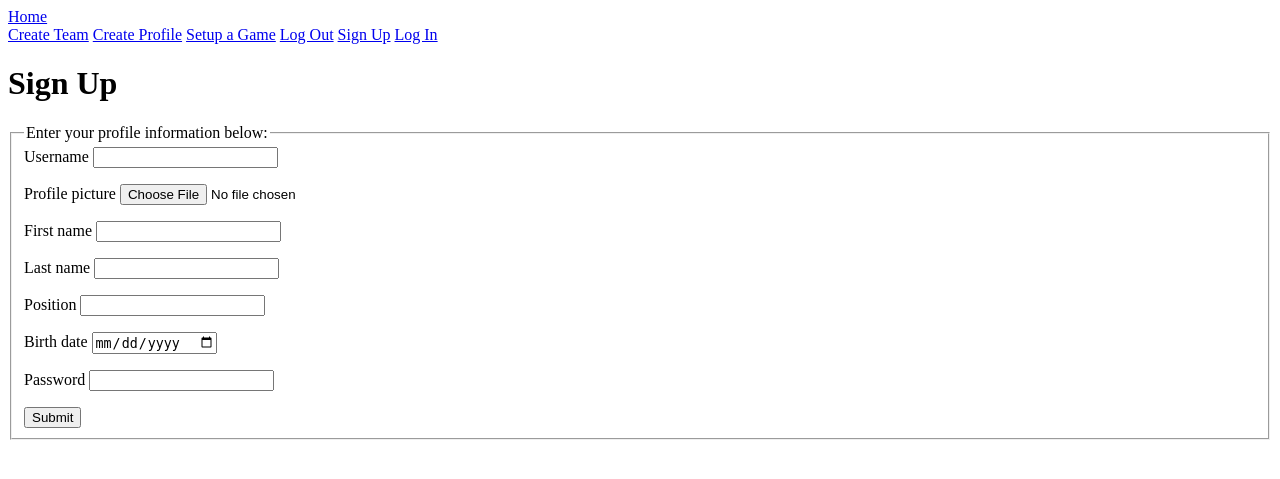
After one commit to scottzyang/kickup-soccer, a Flask app: template kickup_app/templates/signup.html in a window 1280 px wide. The commit adds this page. Shown: the top 479 px of the page. Run offline with Flask 2, Linux system fonts and the light colour scheme; the template is opened without the code that fills it, so the values that code supplies are empty, except form fields; tables that the repository leaves empty hold one stand-in row (values such as "Sample post"); form fields are guessed from the names that the template uses.

Commit message:
Add signup template

```diff
--- a/kickup_app/templates/base.html
+++ b/kickup_app/templates/base.html
@@ -6,6 +6,18 @@
     </head>
     <body>
         <!-- Add base html here. -->
+        <div id="content">
+            <nav>
+                <a href="/">Home</a>
+                <div>
+                    <a href="/create_team">Create Team</a>
+                    <a href="/create_user">Create Profile</a>
+                    <a href="/create_game">Setup a Game</a>
+                    <a href="/logout">Log Out</a>
+                    <a href="/signup">Sign Up</a>
+                    <a href="/login">Log In</a>
+                </div>
+            </nav>
 
         {% block content %}{% endblock %}
     </body>
--- a/kickup_app/templates/create_user.html
+++ /dev/null
@@ -1 +0,0 @@
-{% extends 'base.html' %}
--- a/kickup_app/templates/home.html
+++ b/kickup_app/templates/home.html
@@ -17,6 +17,10 @@
       <h2>Games</h2>
       <a href="#">Create/Edit Game</a>
     </section>
+    <section class="view-users">
+      <h2>Players</h2>
+      <a href="/players">View Players</a>
+    </section>
   </div>
 </div>
 
--- /dev/null
+++ b/kickup_app/templates/player_list.html
@@ -0,0 +1,5 @@
+{% extends 'base.html' %}
+
+{% block content %}
+
+{% endblock %}
--- /dev/null
+++ b/kickup_app/templates/signup.html
@@ -0,0 +1,73 @@
+{% extends 'base.html' %}
+
+{% block content %}
+
+<h1>Sign Up</h1>
+
+<form action="/signup" method="POST">
+    {{ form.csrf_token }}
+    <fieldset>
+        <legend>Enter your profile information below:</legend>
+
+        {{ form.username.label }}
+        {{ form.username }}
+        <ul>
+        {% for error in form.username.errors %}
+            <li class="error">{{ error }}</li>
+        {% endfor %}
+        </ul>
+
+        {{ form.profile_picture.label }}
+        {{ form.profile_picture }}
+        <ul>
+        {% for error in form.profile_picture.errors %}
+            <li class="error">{{ error }}</li>
+        {% endfor %}
+        </ul>
+
+        {{ form.first_name.label }}
+        {{ form.first_name }}
+        <ul>
+        {% for error in form.first_name.errors %}
+            <li class="error">{{ error }}</li>
+        {% endfor %}
+        </ul>
+
+        {{ form.last_name.label }}
+        {{ form.last_name}}
+        <ul>
+        {% for error in form.last_name.errors %}
+            <li class="error">{{ error }}</li>
+        {% endfor %}
+        </ul>
+
+        {{ form.position.label }}
+        {{ form.position}}
+        <ul>
+        {% for error in form.position.errors %}
+            <li class="error">{{ error }}</li>
+        {% endfor %}
+        </ul>
+
+        {{ form.birth_date.label }}
+        {{ form.birth_date }}
+        <ul>
+        {% for error in form.birth_date.errors %}
+            <li class="error">{{ error }}</li>
+        {% endfor %}
+        </ul>
+
+        {{ form.password.label }}
+        {{ form.password }}
+        <ul>
+        {% for error in form.password.errors %}
+            <li class="error">{{ error }}</li>
+        {% endfor %}
+        </ul>
+
+        {{ form.submit }}
+
+    </fieldset>
+</form>
+
+{% endblock %}
```
